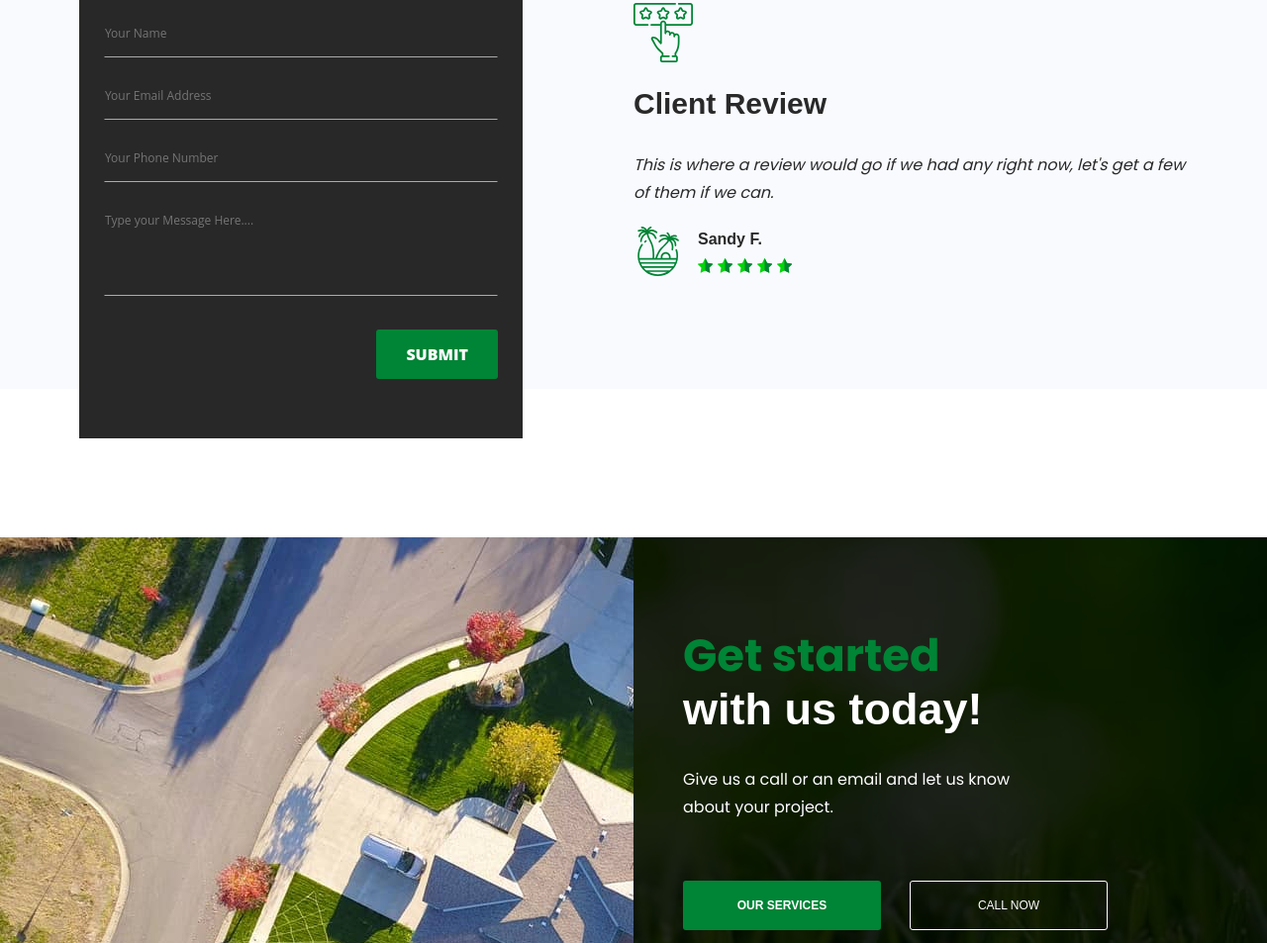
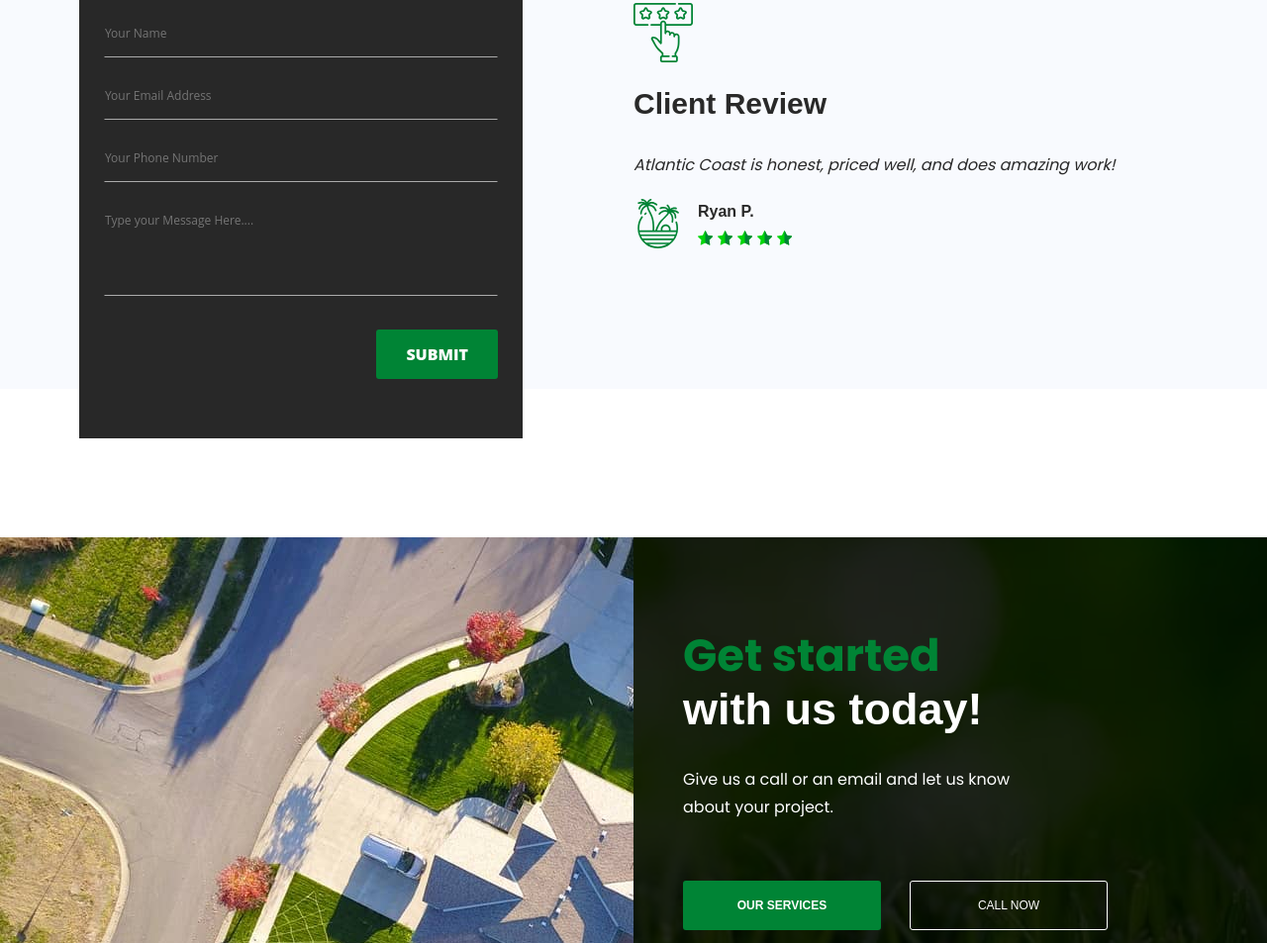
Before and after one commit to OakHarbor/Atlantic-Coast-Landscaping, a plain HTML site: page index.html in a window 1280 px wide. Shown: the part 5832-6785 px from the top of the page at 99% size. Drawn offline with nearby package versions, Linux system fonts and the light colour scheme.

Commit message:
testimonial added

```diff
--- a/index.html
+++ b/index.html
@@ -370,11 +370,11 @@
                 <div class="review-right">
                     <img aria-hidden="true" src="/images/review.svg" alt="">
                     <h3>Client Review</h3>
-                    <p>This is where a review would go if we had any right now, let's get a few of them if we can.</p>
+                    <p>Atlantic Coast is honest, priced well, and does amazing work!</p>
                     <div class="reviewer">
                         <img aria-hidden="true" src="/images/palms.svg" alt="">
                         <div class="reviewer-info">
-                            <h4>Sandy F.</h4>
+                            <h4>Ryan P.</h4>
                             <div aria-hidden="true" class="stars">
                                 <img src="/images/star.svg" alt="">
                                 <img src="/images/star.svg" alt="">
```
